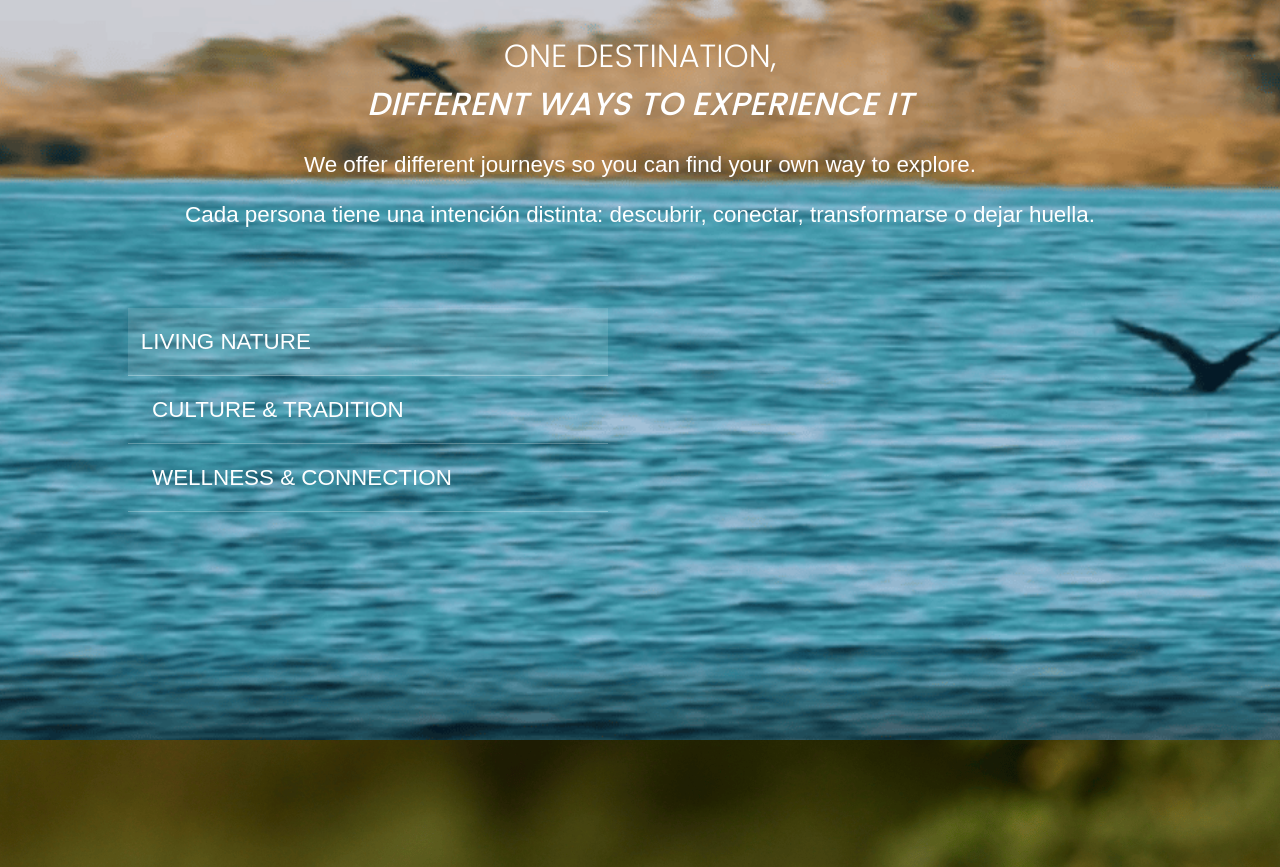
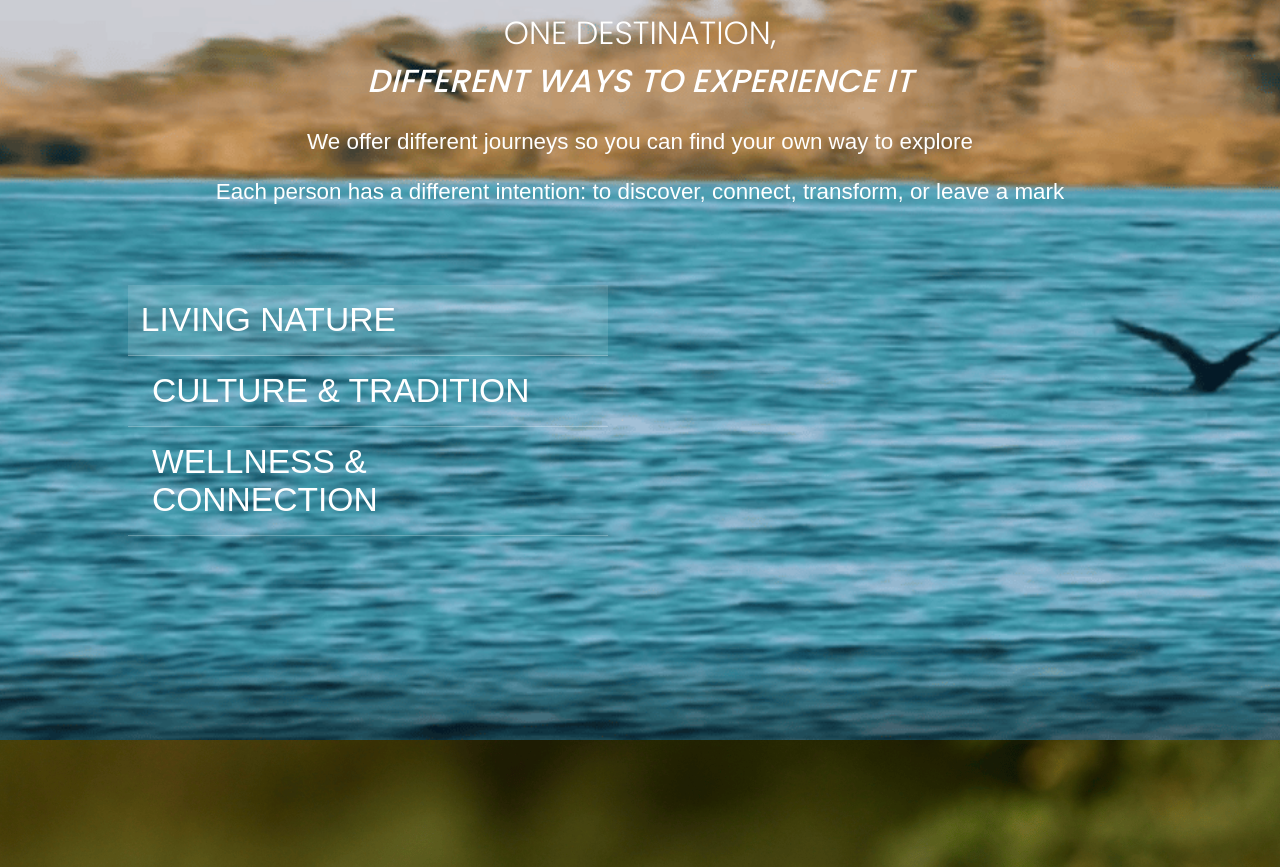
Before and after one commit to DoloresPolito/sapucay, a Next.js app: page /en in a window 1280 px wide. Shown: the part 860-1727 px from the top of the page. Built offline with nearby package versions, Linux system fonts and the light colour scheme.

Commit message:
whatsapp

```diff
--- a/messages/en.json
+++ b/messages/en.json
@@ -10,12 +10,14 @@
     "TypesHome": {
       "title1": "ONE DESTINATION,",
       "title2": "DIFFERENT WAYS TO EXPERIENCE IT",
-      "subtitle": "We offer different journeys so you can find your own way to explore.",
+      "subtitle": "We offer different journeys so you can find your own way to explore",
+      "subtitle2": "Each person has a different intention: to discover, connect, transform, or leave a mark",
       "items": [
         {
           "title": "LIVING NATURE",
           "subtitle": "Environment, calm and connection.",
           "image": "/images/naturaleza/naturaleza.png",
+          "url":"/naturaleza",
           "items": [
             { "title": "Explorer Level", "subtitle": "Living Nature" },
             { "title": "Immersive Level", "subtitle": "Living Nature Immersive" },
@@ -26,6 +28,7 @@
           "title": "CULTURE & TRADITION",
           "subtitle": "Tradition, community and territory",
           "image": "/images/cultura/culturahero.png",
+          "url":"/cultura",
           "items": [
             { "title": "Explorer Level", "subtitle": "Sapucay Observer" },
             { "title": "Immersive Level", "subtitle": "Sapucay MICE" },
@@ -36,6 +39,7 @@
           "title": "WELLNESS & CONNECTION",
           "subtitle": "A conscious, intimate and transformative experience",
           "image": "/images/bienestar/bienestar.png",
+          "url":"/bienestar",
           "items": [
             { "title": "Explorer Level", "subtitle": "Detox" },
             { "title": "Immersive Level", "subtitle": "Natural Wellbeing" },
@@ -183,6 +187,8 @@
     "herotitle2": "&TRADITION",
     "herosubtitle": "Tradition, community, and territory as a sensitive and transformative experience.",
     "herobutton": "Learn more",
+    "heroplace1":"Mercedes",
+    "heroplace2":"Esteros del Iberá",
     "descriptiontitle": "CHOOSE HOW TO EXPERIENCE IBERÁ",
     "descriptionsubtitle": "All Culture and Tradition programs share the same framework, but differ in their level of depth, guidance, and impact.",
     "items1": [
@@ -328,6 +334,8 @@
     "herotitle2": "&CONNECTION",
     "herosubtitle": "A conscious pause in one of South America's purest ecosystems. Nature, silence, and deep practices to restore balance.",
     "herobutton": "Learn more",
+    "heroplace1":"Esteros del Iberá",
+    "heroplace2":"",
     "descriptiontitle": "CHOOSE HOW TO EXPERIENCE IBERÁ",
     "descriptionsubtitle": "All Iberá Wellbeing programs share a common framework, but differ in their level of depth, guidance, and impact.",
     "items1": [
@@ -486,6 +494,8 @@
     "herotitle2": "NATURE",
     "herosubtitle": "Connection with the territory and its biodiversity.",
     "herobutton": "Learn more",
+    "heroplace1":"Esteros del Iberá",
+    "heroplace2":"",
     "descriptiontitle": "CHOOSE HOW TO EXPERIENCE IBERÁ",
     "descriptionsubtitle": "All programs share a common framework, but differ in their level of depth, guidance, and impact.",
     "items1": [
--- a/messages/es.json
+++ b/messages/es.json
@@ -12,12 +12,14 @@
     "TypesHome": {
       "title1": "UN MISMO DESTINO,",
       "title2": "DISTINTAS FORMAS DE VIVIRLO",
-      "subtitle": "Te ofrecemos distintas propuestas para que encuentres tu manera de explorar.",
+      "subtitle": "Te ofrecemos distintas propuestas para que encuentres tu manera de explorar",
+      "subtitle2": "Cada persona tiene una intención distinta: descubrir, conectar, transformarse o dejar huella",
 
       "items":[{
         "title": "NATURALEZA VIVA",
         "subtitle": "Entorno, calma y conexión.",
         "image": "/images/naturaleza/naturaleza.png",
+        "url":"/naturaleza",
         "items": [
           { "title": "Nivel Explorador", "subtitle": "Naturaleza Viva" },
           { "title": "Nivel Inmersivo", "subtitle": "Naturaleza Viva Inmersivo" },
@@ -28,6 +30,7 @@
         "title": "CULTURA & TRADICIÓN",
         "subtitle": "Tradición, comunidad y territorio",
         "image": "/images/cultura/culturahero.png",
+        "url":"/cultura",
         "items": [
           { "title": "Nivel Explorador", "subtitle": "Sapucay Observador" },
           { "title": "Nivel Inmersivo", "subtitle": "Sapucay MICE" },
@@ -38,6 +41,7 @@
         "title": "BIENESTAR & CONEXIÓN",
         "subtitle": "Experiencia consciente, íntima y transformadora",
         "image": "/images/bienestar/bienestar.png",
+        "url":"/bienestar",
         "items": [
           { "title": "Nivel Explorador", "subtitle": "Detox" },
           { "title": "Nivel Inmersivo", "subtitle": "Bienestar Natural" },
@@ -207,6 +211,8 @@
     "herotitle2": "&TRADICIÓN",
     "herosubtitle": "Tradición, comunidad y territorio como una experiencia sensible y transformadora.",
     "herobutton": "Conocé más",
+    "heroplace1":"Mercedes",
+    "heroplace2":"Esteros del Iberá",
     "descriptiontitle": "ELEGÍ CÓMO VIVIR EL IBERÁ",
     "descriptionsubtitle": "Todos los programas de Cultura y Tradición comparten un mismo marco, pero se diferencian por nivel de profundidad, acompañamiento e impacto.",
     "items1": [
@@ -351,6 +357,8 @@
     "herotitle2": "&CONEXIÓN",
     "herosubtitle": "Una pausa consciente en uno de los ecosistemas más puros de Sudamérica. Naturaleza, silencio y prácticas profundas para volver al equilibrio.",
     "herobutton": "Conocé más",
+    "heroplace1":"Esteros del Iberá",
+    "heroplace2":"",
     "descriptiontitle": "ELEGÍ CÓMO VIVIR EL IBERÁ",
     "descriptionsubtitle": "Todos los programas de Bienestar Iberá comparten un mismo marco, pero se diferencian por nivel de profundidad, acompañamiento e impacto.",
     "items1": [
@@ -506,6 +514,8 @@
     "herotitle2": "VIVA",
     "herosubtitle": "Conexión con el territorio y su biodiversidad.",
     "herobutton": "Conocé más",
+    "heroplace1":"Esteros del Iberá",
+    "heroplace2":"",
     "descriptiontitle": "ELEGÍ CÓMO VIVIR EL IBERÁ",
     "descriptionsubtitle": "Todos los programas de Cultura y Tradición comparten un mismo marco, pero se diferencian por nivel de profundidad, acompañamiento e impacto.",
     "items1": [
--- a/src/app/[locale]/(root)/[section]/page.js
+++ b/src/app/[locale]/(root)/[section]/page.js
@@ -49,6 +49,9 @@ export default async function SectionPage({ params }) {
       title2: t("herotitle2"),
       subtitle: t("herosubtitle"),
       button: t("herobutton"),
+      place1: t("heroplace1"),
+      place2: t("heroplace2"),
+
     },
     description: {
       title: t("descriptiontitle"),
--- a/src/app/[locale]/(root)/page.js
+++ b/src/app/[locale]/(root)/page.js
@@ -20,6 +20,7 @@ export default async function HomePage({ params }) {
       title1: t("TypesHome.title1"),
       title2: t("TypesHome.title2"),
       subtitle: t("TypesHome.subtitle"),
+      subtitle2: t("TypesHome.subtitle2"),
       items:t.raw("TypesHome.items"),
       types: t.raw("TypesHome.types"),
     },
--- a/src/components/Destino/Hero/index.js
+++ b/src/components/Destino/Hero/index.js
@@ -33,14 +33,14 @@ export default function Hero({ herotexts }) {
             <h3 className={styles.titleh3}>{herotexts.text}</h3>
           </AnimatedDiv>
 
-          <div className={styles.buttoncontainer}>
+          {/* <div className={styles.buttoncontainer}>
             <Button
             // onClick={scrollToNext}
             >Historia</Button>
                   <Button
             // onClick={scrollToNext}
             >Cultura</Button>
-          </div>
+          </div> */}
         </div>
       </div>
     </div>
--- a/src/components/Home/SlideA/Body/index.js
+++ b/src/components/Home/SlideA/Body/index.js
@@ -1,22 +1,30 @@
 import styles from "../style.module.scss";
+import Link from "next/link";
+import { useParams } from "next/navigation";
 
 export default function Body({ items, selectedLink, setSelectedLink }) {
+
+  const params = useParams();
+  const locale = params?.locale || "es";
+
+
   return (
     <div className={styles.body}>
       {items.map((item, index) => (
-        <div
+        <Link
           key={index}
+          href={`/${locale}${item.url}`}
           className={`${styles.item} ${
             selectedLink.index === index ? styles.active : ""
           }`}
           onMouseEnter={() => setSelectedLink({ isActive: true, index })}
         >
           <h3 className={styles.titleh3}>
-          {item.title}
+            {item.title}
           </h3>
-
-        </div>
+        </Link>
       ))}
     </div>
   );
+
 }
--- a/src/components/Home/SlideA/index.js
+++ b/src/components/Home/SlideA/index.js
@@ -53,16 +53,17 @@ export default function SlideA({ typestexts }) {
             <div className={styles.container}>
               <AnimatedDiv>
                 <div className={styles.header}>
-
                   <div className={styles.titlecontainer}>
-                  <h2 className={styles.titleh2}>{typestexts.title1}</h2>
-                  <h2 className={`${styles.titleh2} ${styles.titleWide}`}>{typestexts.title2}</h2>
+                    <h2 className={styles.titleh2}>{typestexts.title1}</h2>
+                    <h2 className={`${styles.titleh2} ${styles.titleWide}`}>
+                      {typestexts.title2}
+                    </h2>
                   </div>
 
-
                   <h3 className={styles.titleh3}>{typestexts.subtitle}</h3>
-                  <h3 className={styles.titleh3}>Cada persona tiene una intención distinta: descubrir, conectar, transformarse o dejar huella.</h3>
-
+                  <h3 className={styles.titleh3}>
+                  {typestexts.subtitle2}
+                  </h3>
                 </div>
               </AnimatedDiv>
               <div className={styles.columns}>
--- a/src/components/Home/SlideA/style.module.scss
+++ b/src/components/Home/SlideA/style.module.scss
@@ -112,11 +112,11 @@
     width: 100%;
 
     h3 {
-      // font-size: 4.5vh;
+      font-size: 4.2vh;
       // background-color: red;
-      // @media only screen and (max-width: 850px) {
-      //   font-size: 3.5vh;
-      // }
+      @media only screen and (max-width: 850px) {
+        font-size: 3.5vh;
+      }
 
 
     }
--- a/src/components/ScrollTravel/ScrollRevealSection.js
+++ b/src/components/ScrollTravel/ScrollRevealSection.js
@@ -18,6 +18,8 @@ export default function ScrollRevealSection({
         herotitle2={texts.hero.title2}
         herosubtitle={texts.hero.subtitle}
         herobutton={texts.hero.button}
+        heroplace1={texts.hero.place1}
+        heroplace2={texts.hero.place2}
       />
       <Description
         title={texts.description.title}
--- a/src/components/structure/Footer/index.js
+++ b/src/components/structure/Footer/index.js
@@ -73,8 +73,7 @@ export default function Footer() {
 
           <p className={styles.text}>
             <a
-              href="https://wa.me/541158587100"
-              // href="https://wa.me/543446584076"
+              href="https://wa.me/541158387100"
               target="_blank"
               rel="noopener noreferrer"
             >
```
Also changed, not shown: src/components/ScrollTravel/Intro.js (+6 -4 lines).
